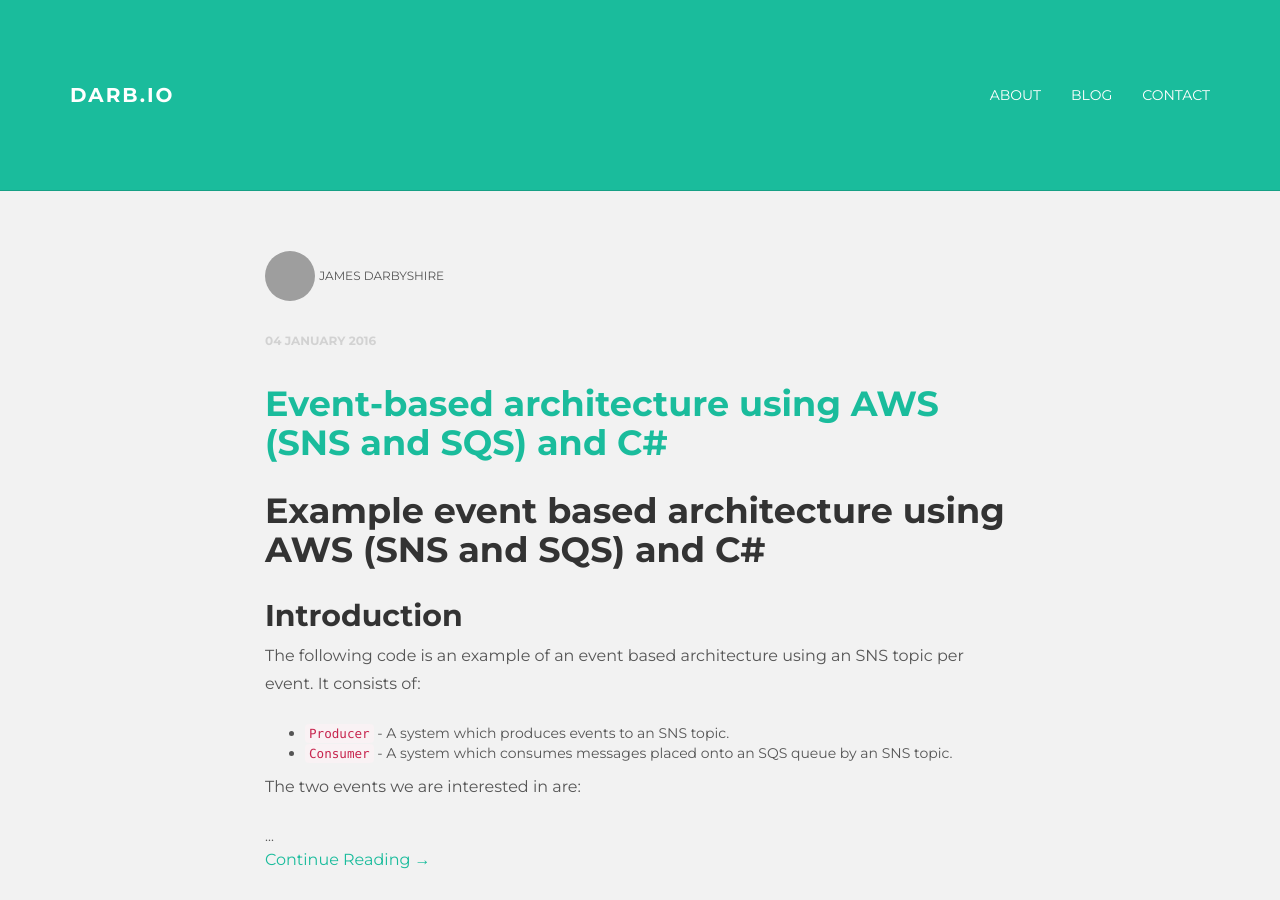
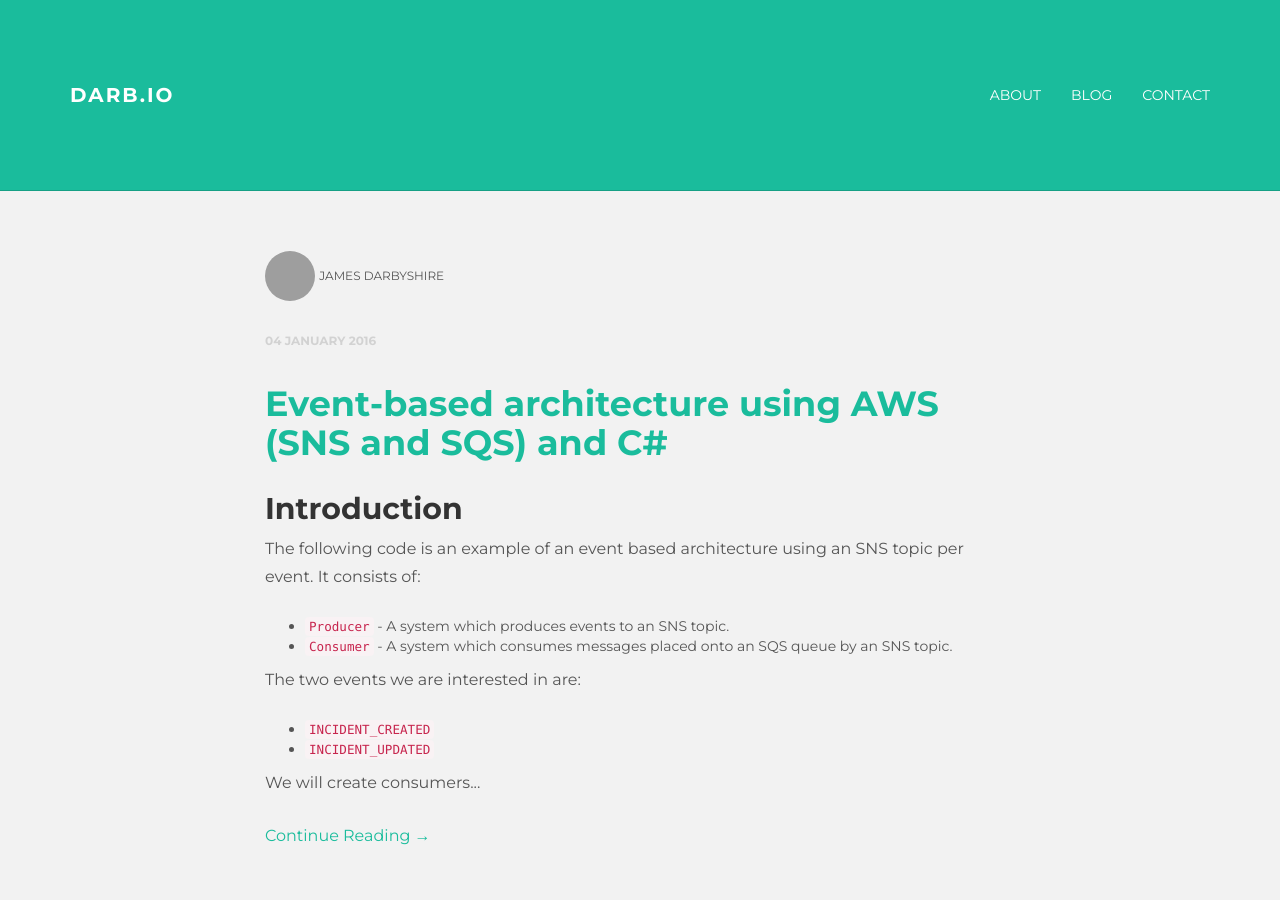
Before and after one commit to darbio/darbio.github.io, a Jekyll site: the page built from blog.html, in a window 1280 px wide and 900 px high. Built offline with Jekyll 4.4.1, drawn with Linux system fonts in a browser that asks for light colours; nearby versions of some CDN libraries; grey boxes are pictures that could not be loaded.

Commit message:
Update 2016-01-04-events-based-architecture-using-aws.markdown

```diff
--- a/_posts/2016-01-04-events-based-architecture-using-aws.markdown
+++ b/_posts/2016-01-04-events-based-architecture-using-aws.markdown
@@ -5,8 +5,6 @@ date: 2016-01-04 00:00
 comments: true
 categories:
 ---
-
-# Example event based architecture using AWS (SNS and SQS) and C&#35;
 
 ## Introduction
 
```
